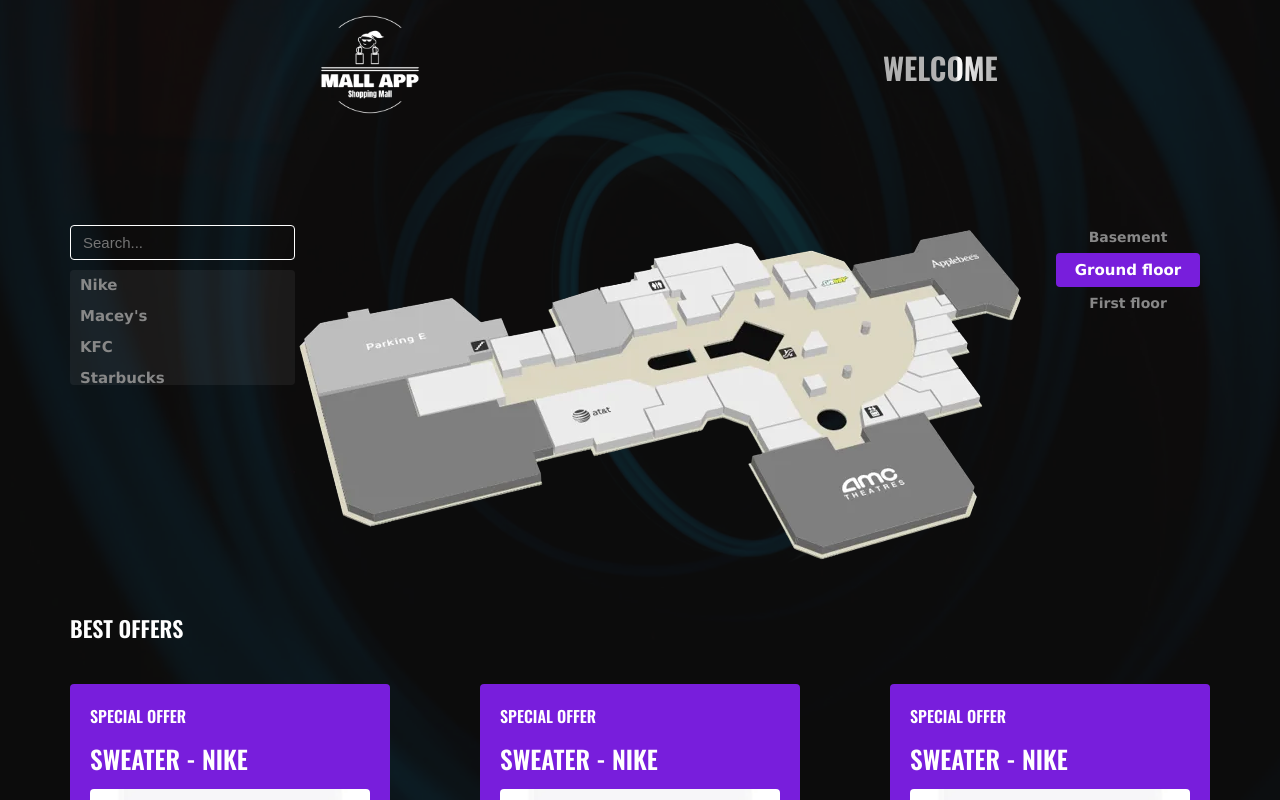
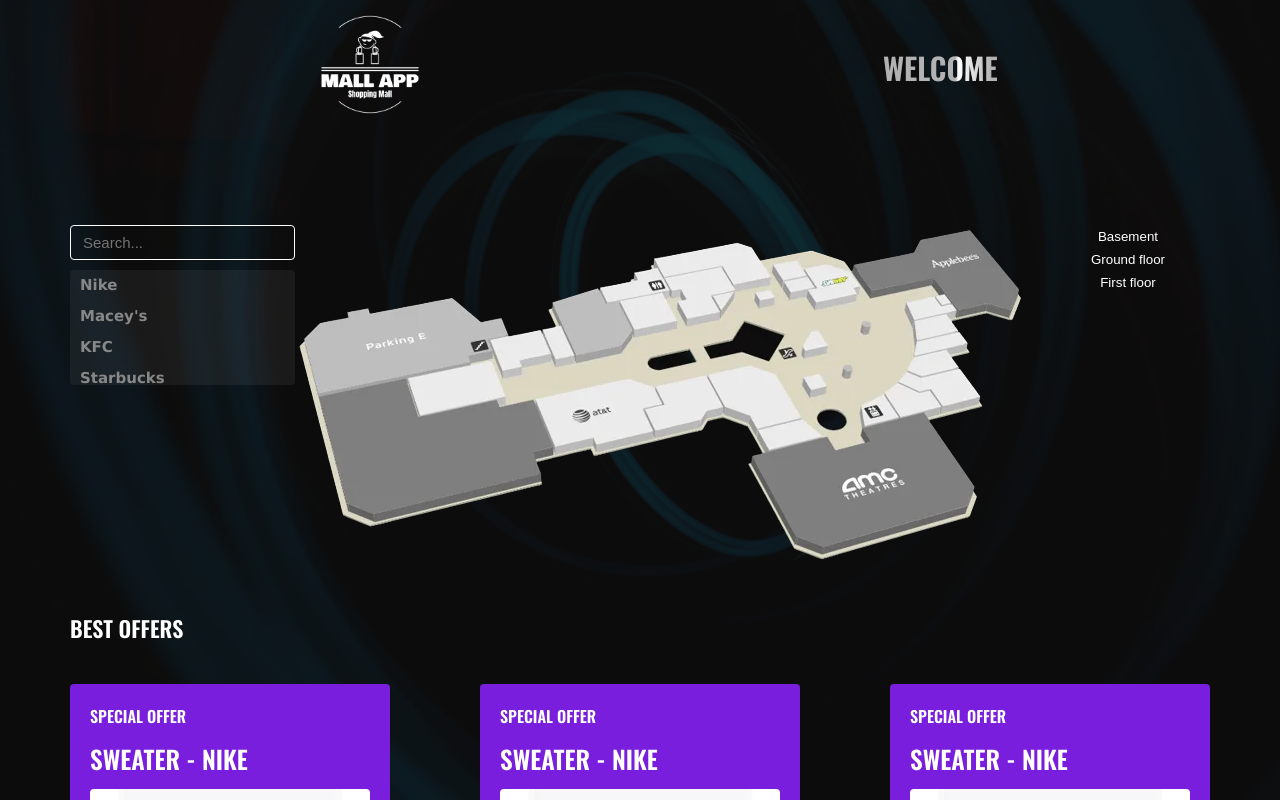
Before and after one commit to StefanProkic/MallApp, a Vue app in the folder MallApp/: page / in a window 1280 px wide. Shown: the top 800 px of the page. Built offline with nearby package versions, Linux system fonts and the light colour scheme.

Commit message:
router , store.json added

```diff
--- a/MallApp/src/components/MapsMain.vue
+++ b/MallApp/src/components/MapsMain.vue
@@ -11,17 +11,24 @@
       />
     </div>
     <div class="hero__selectFloors">
-      <button @click="changeFloor('/src/assets/images/basement_app.webp')">
-        <p>Basement</p>
+      <button
+        @click="(e) => changeFloor('/src/assets/images/basement_app.webp', e)"
+      >
+        Basement
       </button>
       <button
-        class="hero__activeMaps"
-        @click="changeFloor('/src/assets/images/ground_floor_app.webp')"
+        @click="
+          (e) => changeFloor('/src/assets/images/ground_floor_app.webp', e)
+        "
       >
-        <p>Ground floor</p>
+        Ground floor
       </button>
-      <button @click="changeFloor('/src/assets/images/first_floor_app.webp')">
-        <p>First floor</p>
+      <button
+        @click="
+          (e) => changeFloor('/src/assets/images/first_floor_app.webp', e)
+        "
+      >
+        First floor
       </button>
     </div>
   </div>
@@ -30,7 +37,10 @@
 <script setup>
 import FilterMap from "./FilterMap.vue";
 
-function changeFloor(imgUrl) {
+function changeFloor(imgUrl, e) {
+  let buttons = document.querySelectorAll(".hero__selectFloors > button");
+  buttons.forEach((button) => button.classList.remove("hero__activeMaps"));
+  e.target.classList.add("hero__activeMaps");
   let img = document.querySelector("#floorMap");
   img.setAttribute("src", imgUrl);
 }
@@ -84,13 +94,15 @@
     background-color: transparent;
     border: none;
     transition: transform 0.2s;
+    cursor: pointer;
+    color: white;
   }
-  &__activeMaps p {
-    font-size: 15px;
-    color: $white;
-    background-color: $purple;
-    border-radius: 4px;
-    padding: 8px 10px;
+  &__activeMaps {
+    font-size: 15px !important;
+    color: $white !important;
+    background-color: $purple !important;
+    border-radius: 4px !important;
+    padding: 8px 10px !important;
   }
 }
 /* mobile responsive */
--- a/MallApp/src/components/SingleStoreInfo.vue
+++ b/MallApp/src/components/SingleStoreInfo.vue
@@ -1,18 +1,8 @@
 <template>
   <div class="singleStore">
     <div class="singleStore__txt">
-      <h1>Nike</h1>
-      <p>
-        Lorem ipsum dolor sit amet consectetur, adipisicing elit. Possimus
-        voluptate repellat odit aliquam nisi veniam consectetur, doloremque
-        molestias ducimus ab perferendis vitae similique, incidunt ratione
-        dignissimos.<br /><br />
-        veritatis ullam expedita, quisquam tempore totam? Libero id labore eos
-        optio veniam officiis recusandae architecto ex hic, possimus nam error
-        saepe eaque minus quis dolorem voluptate perferendis deserunt facere.
-        Dicta ad quod sapiente nesciunt accusamus, eos inventore animi soluta,
-        iste magnam nostrum, dolor ex!
-      </p>
+      <h1 v-for="title in store" :key="title.id">{{ title.title }}</h1>
+      <p v-for="txt in store" :key="txt.id">{{ txt.info }}</p>
       <div class="singleStore__legend">
         <img src="@/assets/images/building.webp" alt="building" />
         <h2>first floor</h2>
@@ -42,6 +32,16 @@
     </div>
   </div>
 </template>
+
+<script>
+import storesData from "../stores.json";
+
+export default {
+  data() {
+    return { store: storesData };
+  },
+};
+</script>
 
 <style lang="scss" scoped>
 .singleStore {
--- /dev/null
+++ b/MallApp/src/stores.json
@@ -0,0 +1,12 @@
+[
+    {
+        "id": "nike",
+        "title": "Nikee",
+        "info": "Lorem ipsum dolor sit amet consectetur, adipisicing elit. Puss voluptate repellat odit aliquam nisi veniam consectetur, doloremque molestias ducimus ab perferendis vitae similique, incidunt ratione dignissimos. veritatis ullam expedita, quisquam tempore totam? Libero id labore eos optio veniam officiis recusandae architecto ex hic, possimus nam error saepe eaque minus quis dolorem voluptate perferendis deserunt facere. Dicta ad quod sapiente nesciunt accusamus, eos inventore animi soluta, iste magnam nostrum, dolor ex!"
+    },
+    {
+        "id": "zara",
+        "title": "Zara",
+        "info": "Lorem ipsum dolor sit amet consectetur, adipisicing elit. Puss voluptate repellat odit aliquam nisi veniam consectetur, doloremque molestias ducimus ab perferendis vitae similique, incidunt ratione dignissimos. veritatis ullam expedita, quisquam tempore totam? Libero id labore eos optio veniam officiis recusandae architecto ex hic, possimus nam error saepe eaque minus quis dolorem voluptate perferendis deserunt facere. Dicta ad quod sapiente nesciunt accusamus, eos inventore animi soluta, iste magnam nostrum, dolor ex!"
+    }
+]
```
Also changed, not shown: MallApp/src/router/index.js (+1 -7 lines).
